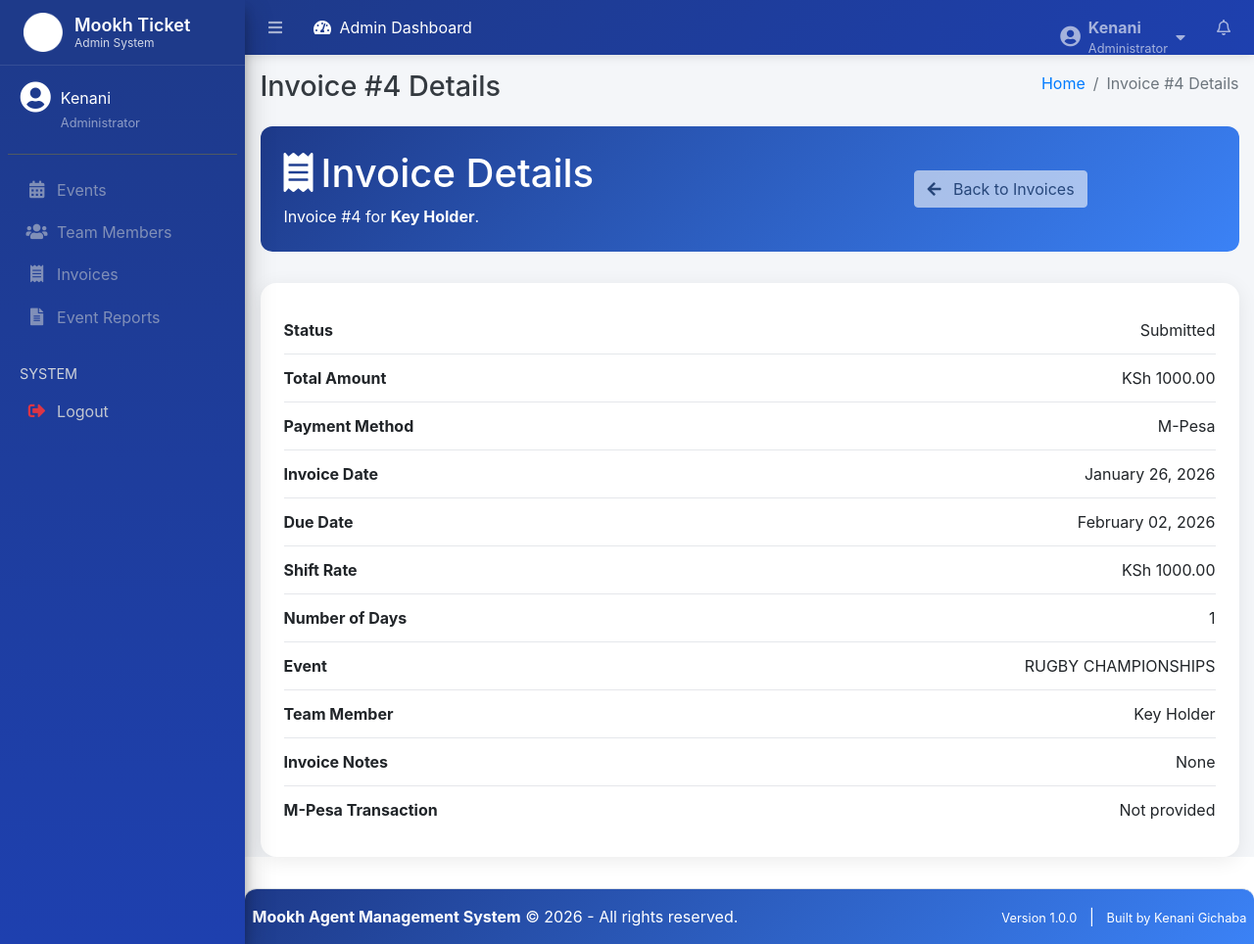
After one commit to Kenaaaanz/mookh-tms, a Django app: page /admin/invoices/4/details/ in a window 1280 px wide. The commit adds this page. Shown: the whole page at 98% size. Run offline with Django 4.2, Linux system fonts and the light colour scheme; a user stored in the database is signed in; data comes from the database, SQL or seed files in the repository; some libraries are stand-ins or nearby versions.

Commit message:
New Frontend Setup

```diff
--- a/templates/admin/base_site.html
+++ b/templates/admin/base_site.html
@@ -271,7 +271,7 @@
                 </a>
             </li>
             <li class="nav-item d-none d-sm-inline-block">
-                <a href="{% url 'admin:index' %}" class="nav-link text-white">
+                <a href="{% url 'dashboard' %}" class="nav-link text-white">
                     <i class="fas fa-tachometer-alt mr-1"></i> Admin Dashboard
                 </a>
             </li>
@@ -318,7 +318,7 @@
                     <div class="dropdown-divider"></div>
                     {% endif %}
                     {% if user.is_staff %}
-                    <a href="{% url 'admin:index' %}" class="dropdown-item">
+                    <a href="{% url 'dashboard' %}" class="dropdown-item">
                         <i class="fas fa-tachometer-alt mr-2"></i> Admin Panel
                     </a>
                     {% else %}
@@ -374,7 +374,7 @@
     <!-- Main Sidebar Container -->
     <aside class="main-sidebar sidebar-dark-primary elevation-4">
         <!-- Brand Logo -->
-        <a href="{% url 'admin:index' %}" class="brand-link">
+        <a href="{% url 'dashboard' %}" class="brand-link">
             <div class="logo-container">
                 {% if 'static/images/mookh-logo.png' %}
                 <img src="{% static 'images/mookh-logo.png' %}" alt="Mookh Logo" class="logo-image">
@@ -398,7 +398,7 @@
                     <i class="fas fa-user-circle fa-2x text-white"></i>
                 </div>
                 <div class="info">
-                    <a href="{% url 'admin:index' %}" class="d-block text-white">{{ user.get_full_name|default:user.username }}</a>
+                    <a href="{% url 'dashboard' %}" class="d-block text-white">{{ user.get_full_name|default:user.username }}</a>
                     <small class="text-white-50">
                         {% if user.is_staff %}
                         Administrator
@@ -414,7 +414,7 @@
                 <ul class="nav nav-pills nav-sidebar flex-column" data-widget="treeview" role="menu" data-accordion="false">
                     <!-- Dashboard -->
                     <!--<li class="nav-item">
-                        <a href="{% url 'admin:index' %}" class="nav-link {% if request.resolver_match.url_name == 'index' %}active{% endif %}">
+                        <a href="{% url 'dashboard' %}" class="nav-link {% if request.resolver_match.url_name == 'index' %}active{% endif %}">
                             <i class="nav-icon fas fa-tachometer-alt"></i>
                             <p>Admin Dashboard</p>
                         </a>
@@ -452,10 +452,10 @@
                         </a>
                     </li>
 
-                    <!-- Divider -->
-                    <li class="nav-header mt-3">QUICK ACTIONS</li>
+                    <!-- Divider
+                    <li class="nav-header mt-3">QUICK ACTIONS</li>-->
 
-                    <!-- Create Event - Only for staff -->
+                    <!-- Create Event - Only for staff
                     {% if user.is_staff %}
                     <li class="nav-item">
                         <a href="{% url 'admin:events_event_add' %}" class="nav-link">
@@ -463,7 +463,7 @@
                             <p>Create New Event</p>
                         </a>
                     </li>
-                    {% endif %}
+                    {% endif %}-->
 
                     <!-- User Dashboard - For non-staff -->
                     {% if not user.is_staff %}
@@ -505,7 +505,7 @@
 
                     <!-- Site Administration -->
                     <!--<li class="nav-item">
-                        <a href="{% url 'admin:index' %}" class="nav-link">
+                        <a href="{% url 'dashboard' %}" class="nav-link">
                             <i class="nav-icon fas fa-tools"></i>
                             <p>Site Administration</p>
                         </a>
@@ -539,7 +539,7 @@
                     <div class="col-sm-6">
                         {% block breadcrumbs %}
                         <ol class="breadcrumb float-sm-right">
-                            <li class="breadcrumb-item"><a href="{% url 'admin:index' %}">Home</a></li>
+                            <li class="breadcrumb-item"><a href="{% url 'dashboard' %}">Home</a></li>
                             {% if title %}
                             <li class="breadcrumb-item active">{{ title }}</li>
                             {% endif %}
--- a/templates/admin/index.html
+++ b/templates/admin/index.html
@@ -1,4 +1,4 @@
-{% extends "admin/base_site.html" %}
+{% extends "base.html" %}
 {% load i18n static jazzmin admin_urls %}
 
 {% block title %}Admin Dashboard | Mookh System{% endblock %}
--- /dev/null
+++ b/templates/admin/invoices/invoice/details.html
@@ -0,0 +1,42 @@
+{% extends "admin/base_site.html" %}
+{% load static %}
+
+{% block extrastyle %}
+{{ block.super }}
+<style>
+    .page-header { background: linear-gradient(135deg, #1E3A8A 0%, #3B82F6 100%); border-radius: 12px; padding: 1.5rem; color: white; margin-bottom: 2rem; }
+    .detail-card { background: white; border-radius: 16px; padding: 1.5rem; box-shadow: 0 4px 20px rgba(0,0,0,0.08); margin-bottom: 1.5rem; }
+    .detail-row { display: flex; justify-content: space-between; padding: 0.75rem 0; border-bottom: 1px solid #e5e7eb; }
+    .detail-row:last-child { border-bottom: none; }
+</style>
+{% endblock %}
+
+{% block content %}
+<div class="page-header">
+    <div class="row align-items-center">
+        <div class="col-md-8">
+            <h1 class="display-6 mb-2"><i class="fas fa-receipt mr-2"></i>Invoice Details</h1>
+            <p class="mb-0">Invoice #{{ invoice.id }} for <strong>{{ invoice.event_assignment.team_member.user.get_full_name }}</strong>.</p>
+        </div>
+        <div class="col-md-4 text-md-end">
+            <a href="{% url 'admin:invoices_invoice_changelist' %}" class="btn btn-light">
+                <i class="fas fa-arrow-left mr-2"></i> Back to Invoices
+            </a>
+        </div>
+    </div>
+</div>
+
+<div class="detail-card">
+    <div class="detail-row"><strong>Status</strong><span>{{ invoice.get_status_display }}</span></div>
+    <div class="detail-row"><strong>Total Amount</strong><span>KSh {{ invoice.total_amount }}</span></div>
+    <div class="detail-row"><strong>Payment Method</strong><span>{{ invoice.get_payment_method_display }}</span></div>
+    <div class="detail-row"><strong>Invoice Date</strong><span>{{ invoice.invoice_date|date:"F d, Y" }}</span></div>
+    <div class="detail-row"><strong>Due Date</strong><span>{{ invoice.due_date|date:"F d, Y" }}</span></div>
+    <div class="detail-row"><strong>Shift Rate</strong><span>KSh {{ invoice.shift_rate }}</span></div>
+    <div class="detail-row"><strong>Number of Days</strong><span>{{ invoice.number_of_days }}</span></div>
+    <div class="detail-row"><strong>Event</strong><span>{{ invoice.event_assignment.event.name }}</span></div>
+    <div class="detail-row"><strong>Team Member</strong><span>{{ invoice.event_assignment.team_member.user.get_full_name }}</span></div>
+    <div class="detail-row"><strong>Invoice Notes</strong><span>{{ invoice.additional_notes|default:"None" }}</span></div>
+    <div class="detail-row"><strong>M-Pesa Transaction</strong><span>{{ invoice.mpesa_transaction_id|default:"Not provided" }}</span></div>
+</div>
+{% endblock %}
--- a/templates/admin/teams/teammember/payment.html
+++ b/templates/admin/teams/teammember/payment.html
@@ -1,4 +1,4 @@
-{% extends "admin/base_site.html" %}
+{% extends "base.html" %}
 {% load static %}
 
 {% block extrastyle %}
--- a/templates/admin/teams/teammember/verification.html
+++ b/templates/admin/teams/teammember/verification.html
@@ -1,4 +1,4 @@
-{% extends "admin/base_site.html" %}
+{% extends "base.html" %}
 {% load static %}
 
 {% block extrastyle %}
--- a/templates/dashboard.html
+++ b/templates/dashboard.html
@@ -5,7 +5,7 @@
 {% block content %}
 <div class="container-fluid">
     {% if user.is_staff %}
-        {% include 'admin_dashboard.html' %}
+        {% include 'index.html' %}
     {% else %}
         {% include 'team_dashboard.html' %}
     {% endif %}
```
Also changed, not shown: mookh_system/settings.py (+6 -6 lines), templates/admin/invoices/report/details.html (added, +40 -0 lines), templates/admin/teams/teammember/activity.html (added, +116 -0 lines).
